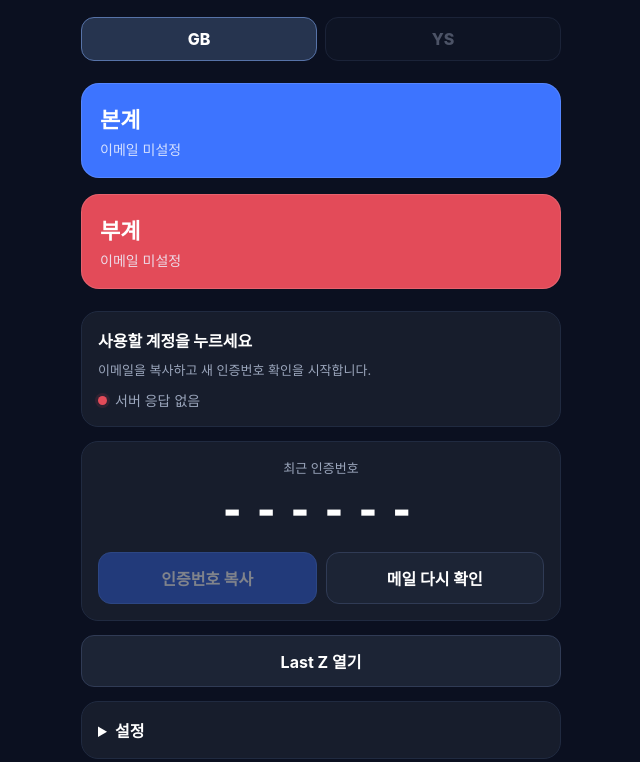
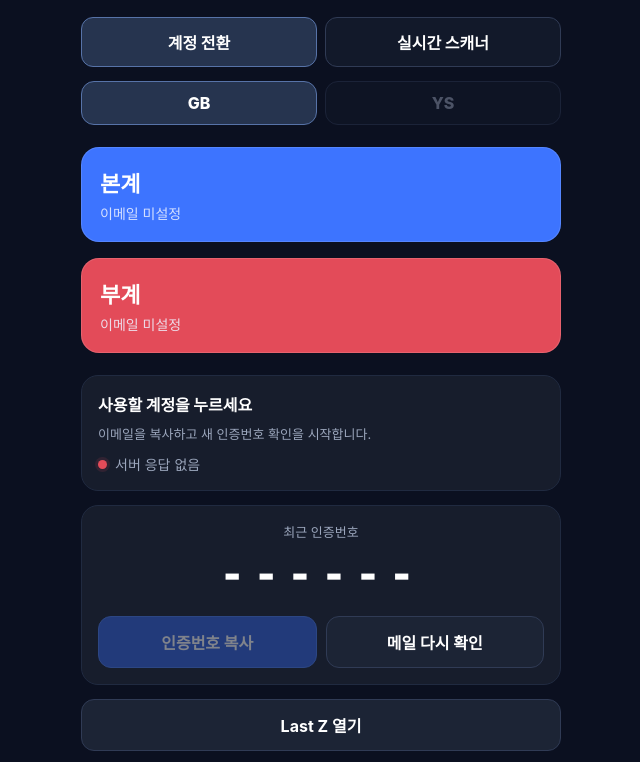
Before and after one commit to gbgeumtest/lastz-switch, a website: page index.html in a window 1280 px wide. Shown: the part 89-851 px from the top of the page, without its empty margins (319-959 px from the left). Drawn offline with Linux system fonts and the light colour scheme; no server answers.

Commit message:
Link scanner dashboard from existing Quick Switch without changing OTP logic

```diff
--- a/index.html
+++ b/index.html
@@ -45,6 +45,10 @@ input{width:100%;border:1px solid var(--line);border-radius:12px;padding:12px;ba
 <main class="wrap">
   <h1>GB YS</h1>
   <div class="sub">Last Z Switch · Private Tool</div>
+  <nav aria-label="기능 메뉴" style="display:grid;grid-template-columns:1fr 1fr;gap:8px;margin-bottom:14px">
+    <a href="./index.html" aria-current="page" style="text-decoration:none;text-align:center;padding:12px;border-radius:12px;background:#26344f;color:#fff;border:1px solid #5773a8;font-weight:800">계정 전환</a>
+    <a href="./scanner.html" style="text-decoration:none;text-align:center;padding:12px;border-radius:12px;background:#12192a;color:#fff;border:1px solid #303b55;font-weight:800">실시간 스캐너</a>
+  </nav>
 
   <div class="tabs" aria-label="사용자 선택">
     <button class="tab active" type="button">GB</button>
```
